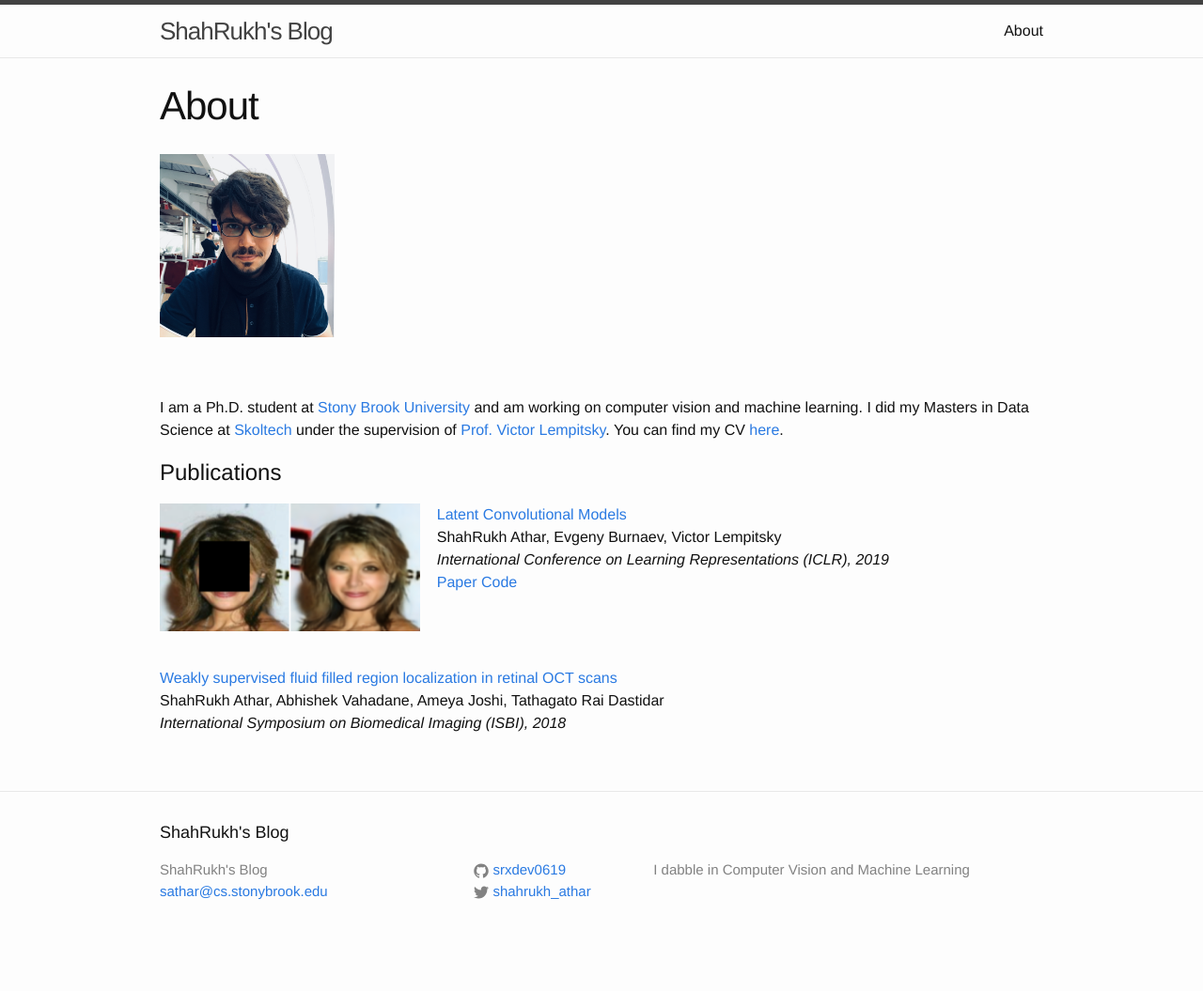
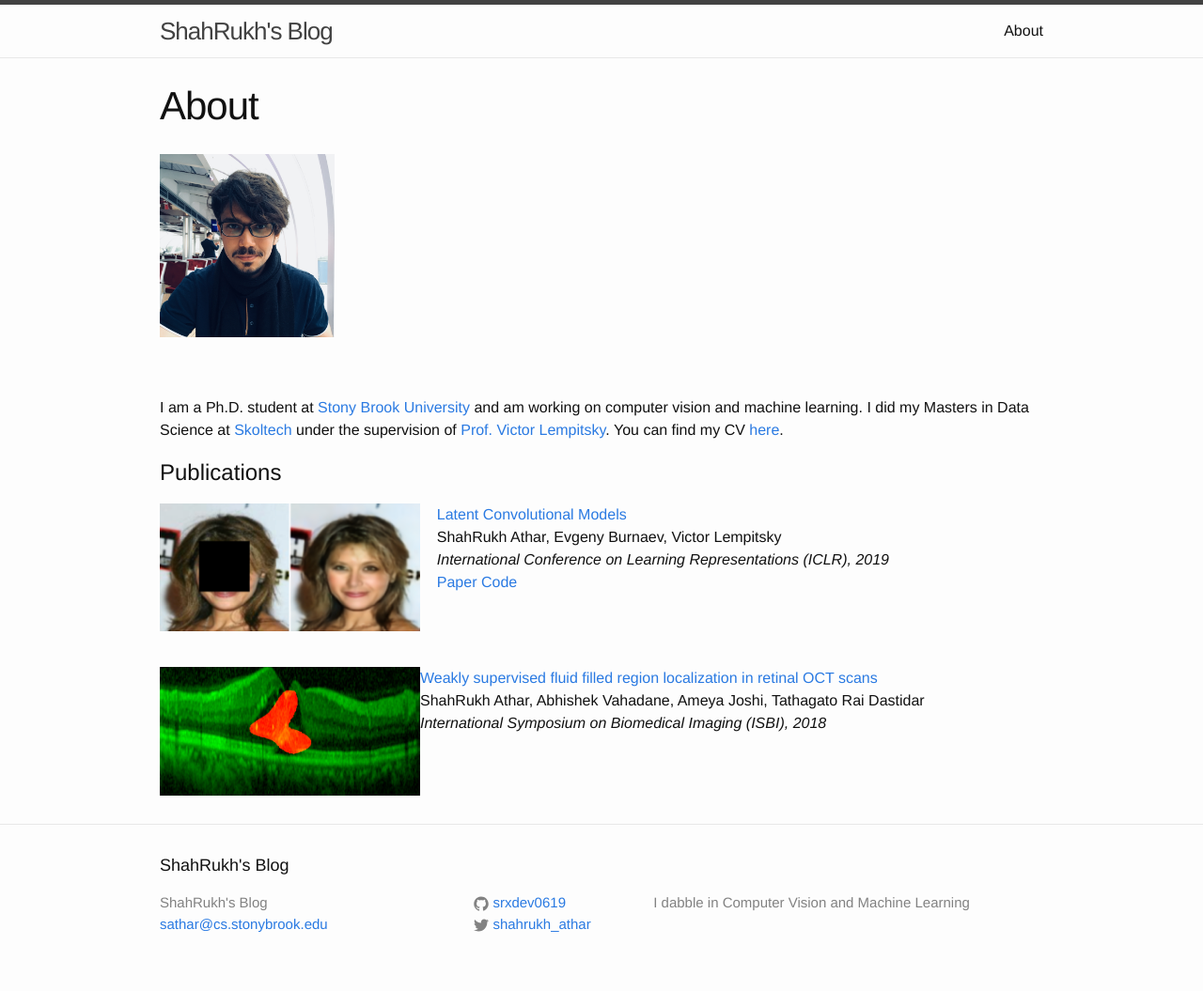
Before and after one commit to shahrukhathar/shahrukhathar.github.io, a Jekyll site: the page built from pages/about.md, in a window 1280 px wide. Shown: the whole page at 94% size. Built offline with Jekyll 4.4.1, drawn with Linux system fonts in a browser that asks for light colours; before the commit the page ends 1020 px from its top, so only the background shows below that.

Commit message:
Updated Page

```diff
--- a/pages/about.md
+++ b/pages/about.md
@@ -22,7 +22,7 @@ I am a Ph.D. student at [Stony Brook University](https://www.cs.stonybrook.edu/)
 
 <br/><br/>
 
-
+<img align="left" src="/images/Teaser_WeakSup.png" height="137px" width="277px">
 [Weakly supervised fluid filled region localization in retinal OCT scans](https://ieeexplore.ieee.org/abstract/document/8363849)<br/>
 ShahRukh Athar, Abhishek Vahadane, Ameya Joshi, Tathagato Rai Dastidar<br/>
 *International Symposium on Biomedical Imaging (ISBI), 2018*
```
Also changed, not shown: images/Teaser_WeakSup.png (added), 1 other file.
